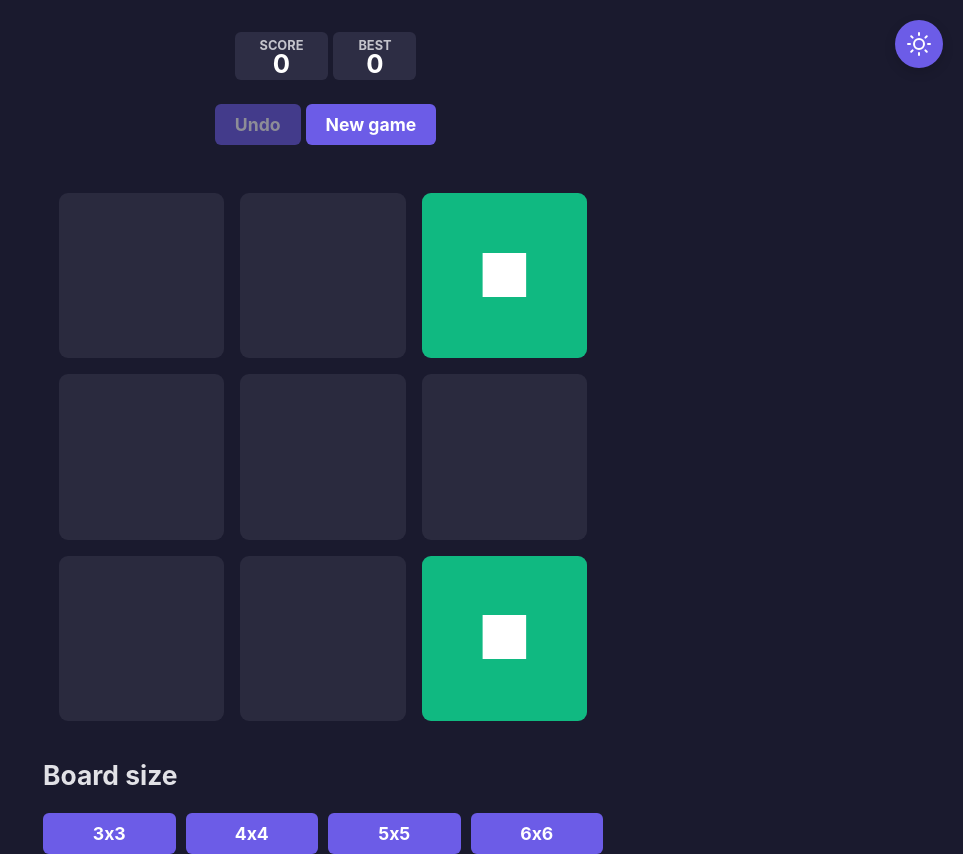
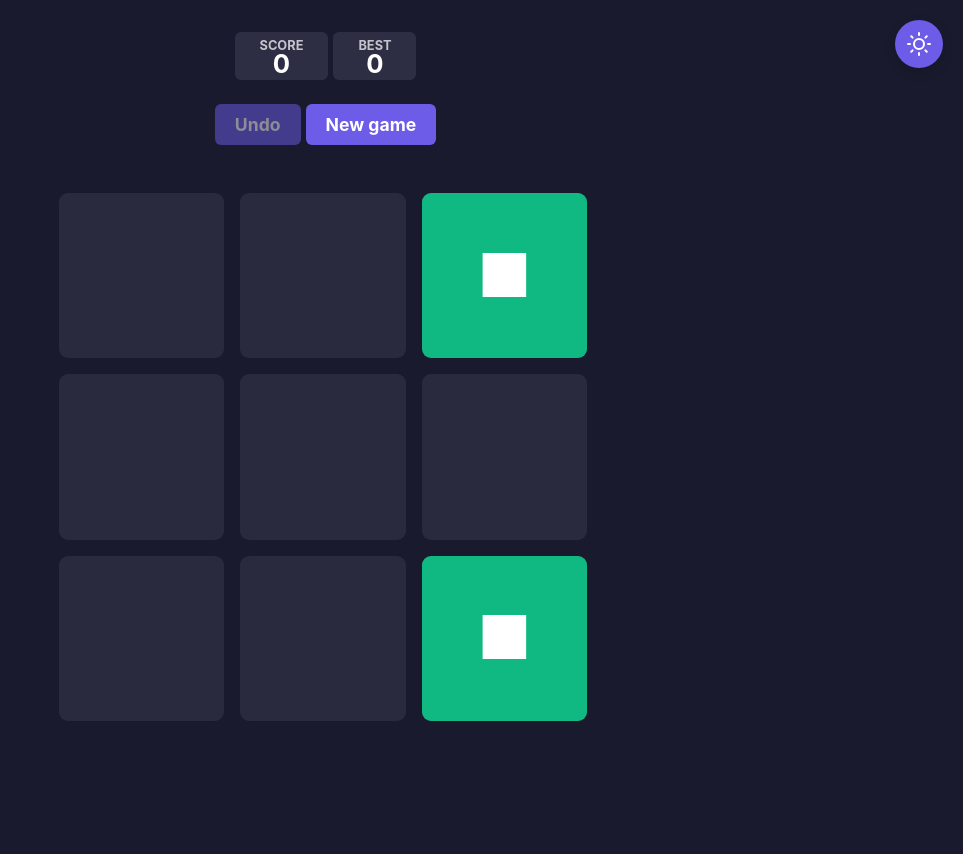
Before and after one commit to we-z/2048TSclone, a React (Create React App) app: page / in a window 1280 px wide. Shown: the whole page, without its empty margins (317-1280 px from the left). After the commit the page ends 800 px from the top, so only its background shows below. Built offline with nearby package versions, Linux system fonts and the light colour scheme.

Commit message:
remove board size options

```diff
--- a/src/App.tsx
+++ b/src/App.tsx
@@ -5,7 +5,7 @@ import { animationDuration, gridGap } from "./config";
 import Header from "./components/Header";
 import Board from "./components/Board";
 import Info from "./components/Info";
-import BoardSizePicker from "./components/BoardSizePicker";
+// import BoardSizePicker from "./components/BoardSizePicker";
 import ThemeToggle from "./components/ThemeToggle";
 
 const App: React.FC = () => {
@@ -38,7 +38,7 @@ const App: React.FC = () => {
       <div className="page">
         <Header />
         <Board />
-        <BoardSizePicker />
+        {/* <BoardSizePicker /> */}
         <Info />
       </div>
     </div>
```
